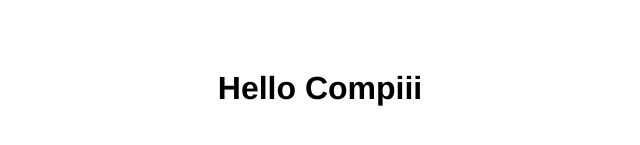
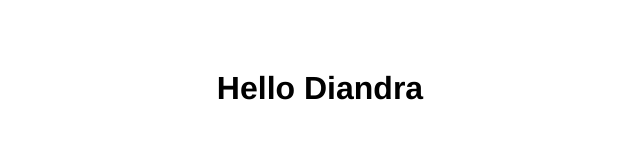
Before and after one commit to compiii/-hello, a plain HTML site: page index.html in a window 1280 px wide. Shown: the part 271-416 px from the top of the page, without its empty margins (328-968 px from the left). Drawn offline with Linux system fonts and the light colour scheme.

Commit message:
Change Compiii -> Diandra

```diff
--- a/index.html
+++ b/index.html
@@ -15,6 +15,6 @@
 		</style>
 	</head>
 	<body>
-		<h1>Hello Compiii</h1>
+		<h1>Hello Diandra</h1>
 	</body>
 </html>
```
